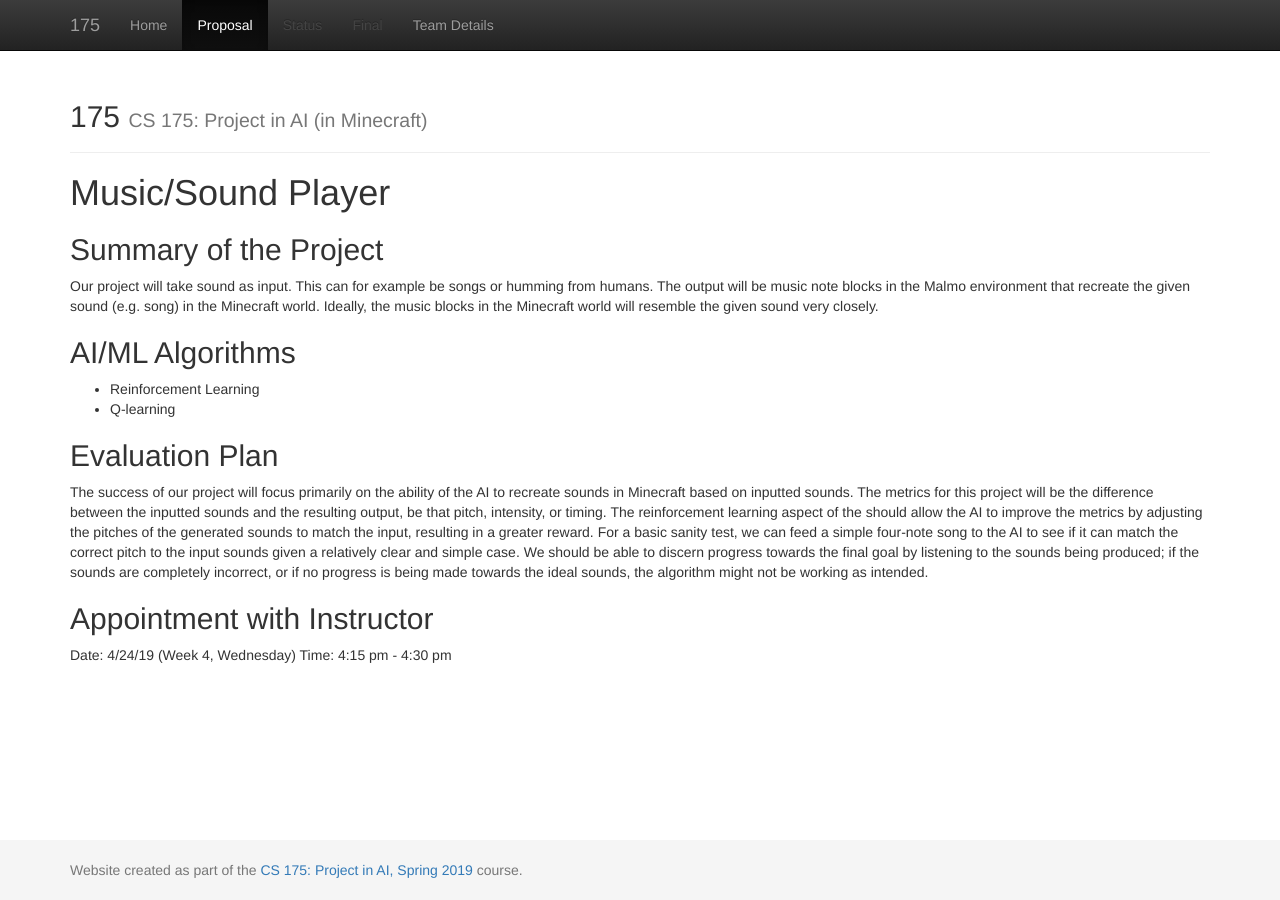
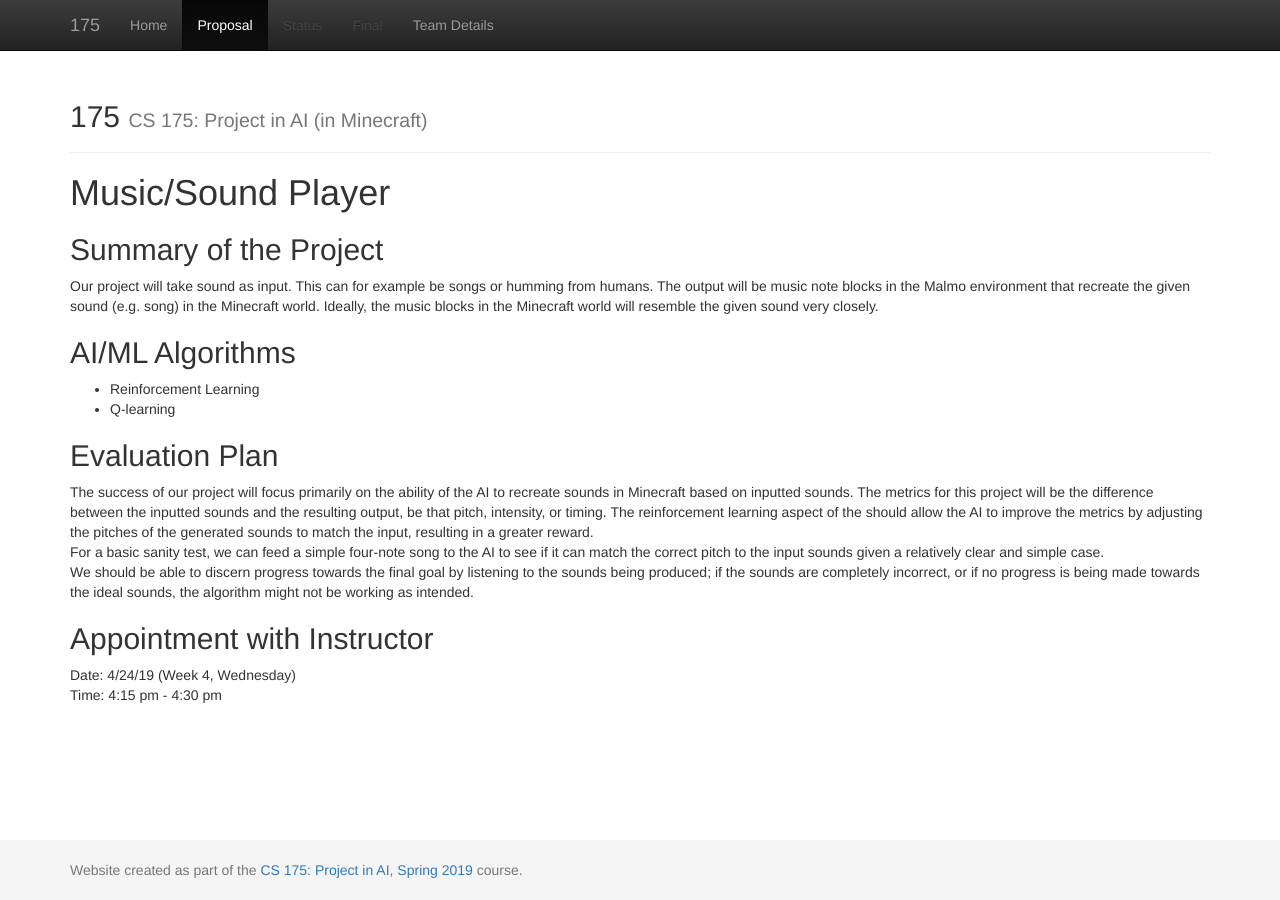
Before and after one commit to DylanAgiman/MuseAI, a Jekyll site: the page built from docs/proposal.md, in a window 1280 px wide. Built offline with Jekyll 4.4.1, drawn with Linux system fonts in a browser that asks for light colours.

Commit message:
new line updates

```diff
--- a/docs/proposal.md
+++ b/docs/proposal.md
@@ -13,11 +13,11 @@ Our project will take sound as input. This can for example be songs or humming f
 - Q-learning
 
 ## Evaluation Plan
-The success of our project will focus primarily on the ability of the AI to recreate sounds in Minecraft based on inputted sounds. The metrics for this project will be the difference between the inputted sounds and the resulting output, be that pitch, intensity, or timing. The reinforcement learning aspect of the should allow the AI to improve the metrics by adjusting the pitches of the generated sounds to match the input, resulting in a greater reward.
-For a basic sanity test, we can feed a simple four-note song to the AI to see if it can match the correct pitch to the input sounds given a relatively clear and simple case.
-We should be able to discern progress towards the final goal by listening to the sounds being produced; if the sounds are completely incorrect, or if no progress is being made towards the ideal sounds, the algorithm might not be working as intended.
+The success of our project will focus primarily on the ability of the AI to recreate sounds in Minecraft based on inputted sounds. The metrics for this project will be the difference between the inputted sounds and the resulting output, be that pitch, intensity, or timing. The reinforcement learning aspect of the should allow the AI to improve the metrics by adjusting the pitches of the generated sounds to match the input, resulting in a greater reward. <br>
+For a basic sanity test, we can feed a simple four-note song to the AI to see if it can match the correct pitch to the input sounds given a relatively clear and simple case. <br>
+We should be able to discern progress towards the final goal by listening to the sounds being produced; if the sounds are completely incorrect, or if no progress is being made towards the ideal sounds, the algorithm might not be working as intended. <br>
 
 
 ## Appointment with Instructor
-Date: 4/24/19 (Week 4, Wednesday)
+Date: 4/24/19 (Week 4, Wednesday) <br>
 Time: 4:15 pm - 4:30 pm
```
